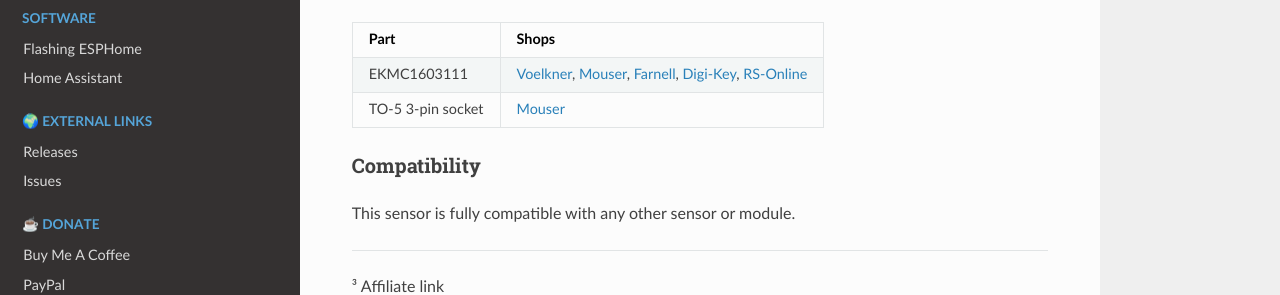
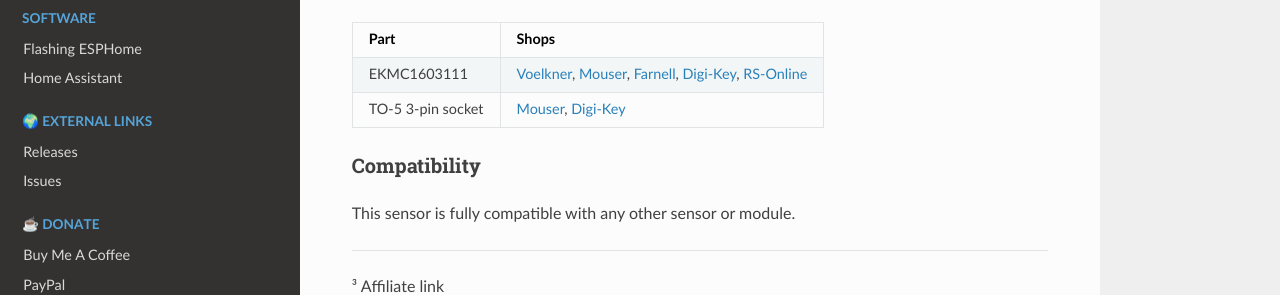
Before and after one commit to Schluggi/AIOsense, an MkDocs documentation site: the page built from docs/sensors.md, in a window 1280 px wide and 900 px high, scrolled down 2553 px. Shown: the part 448-743 px from the top of the window. Built offline with MkDocs 1.6.1, drawn with Linux system fonts in a browser that asks for light colours; nearby versions of some CDN libraries.

Commit message:
added: TO-5 digi-key link (#48)

```diff
--- a/docs/sensors.md
+++ b/docs/sensors.md
@@ -123,7 +123,7 @@
 | Part              | Shops                                                                                                                                                                                                                                                                                                                                                                                                                                                                                                                                                   |
 |-------------------|---------------------------------------------------------------------------------------------------------------------------------------------------------------------------------------------------------------------------------------------------------------------------------------------------------------------------------------------------------------------------------------------------------------------------------------------------------------------------------------------------------------------------------------------------------|
 | EKMC1603111       | [Voelkner](https://www.voelkner.de/products/994091/Panasonic-PIR-Bewegungssensor-EKMC1603111-3-6V-1St..html), [Mouser](https://www.mouser.de/ProductDetail/Panasonic-Industrial-Devices/EKMC1603111?qs=7jYh1P364wm%252bee2n5xwlWg%3D%3D), [Farnell](https://de.farnell.com/en-DE/panasonic-electric-works/ekmc1603111/sensor-motion-12m-white/dp/2095731?st=ekmc1603111), [Digi-Key](https://www.digikey.de/de/products/detail/panasonic-electric-works/EKMC1603111/2601880), [RS-Online](https://de.rs-online.com/web/p/naherungssensoren-ics/1357081) |
-| TO-5 3-pin socket | [Mouser](https://www.mouser.de/ProductDetail/Mill-Max/917-43-103-41-005000?qs=teNCaa%2FZ3auQVxVMs%2F5ihg%3D%3D)                                                                                                                                                                                                                                                                                                                                                                                                                                         |
+| TO-5 3-pin socket | [Mouser](https://www.mouser.de/ProductDetail/Mill-Max/917-43-103-41-005000?qs=teNCaa%2FZ3auQVxVMs%2F5ihg%3D%3D), [Digi-Key](https://www.digikey.com/en/products/detail/mill-max-manufacturing-corp/917-43-103-41-005000/1212170?s=N4IgTCBcDaIJwEYDsBaALAZhQgDFtCKOOArMTiALoC%2BQA)                                                                                                                                                                                                                                                                      |
 
 ### Compatibility
 
```
